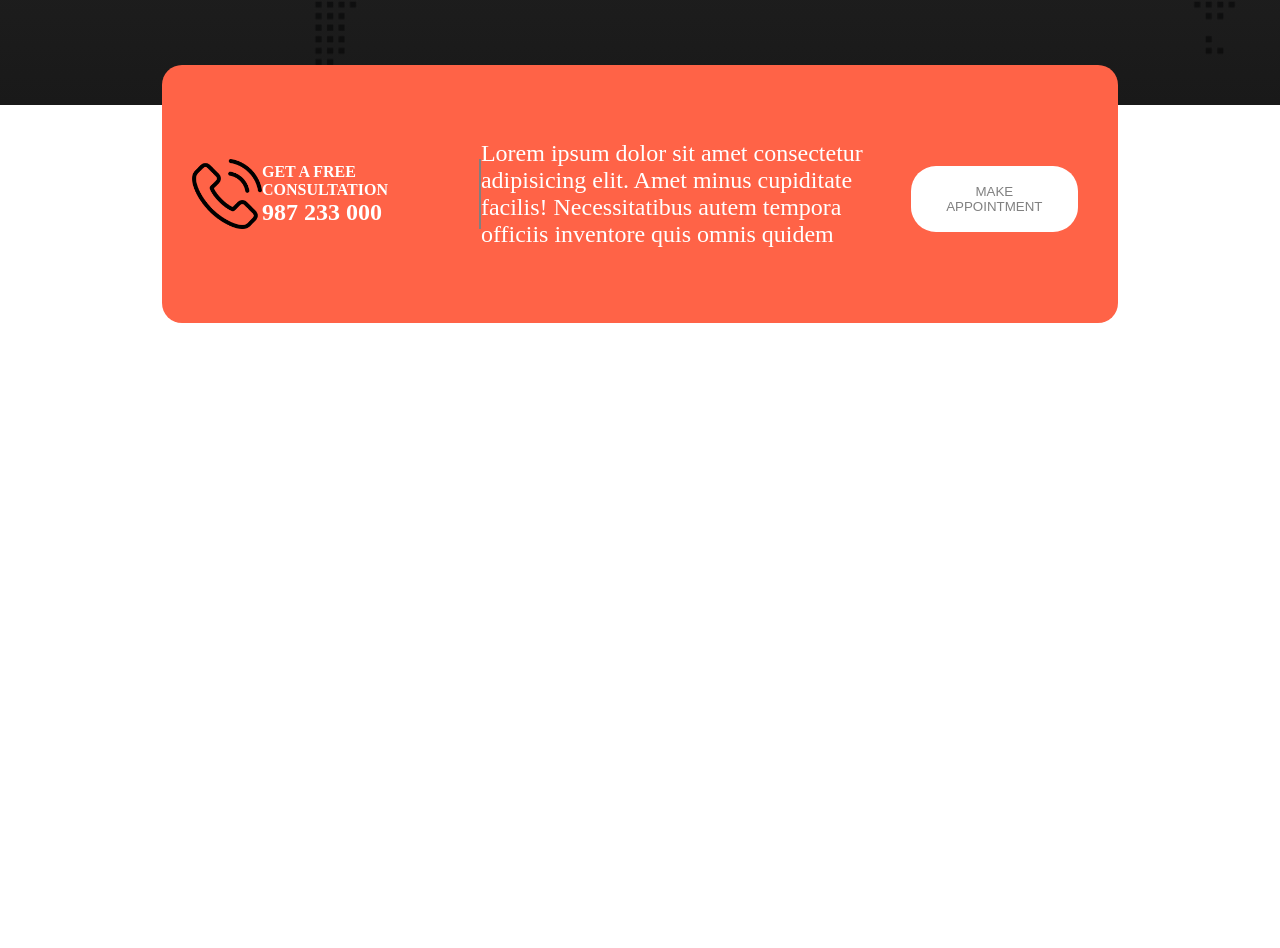
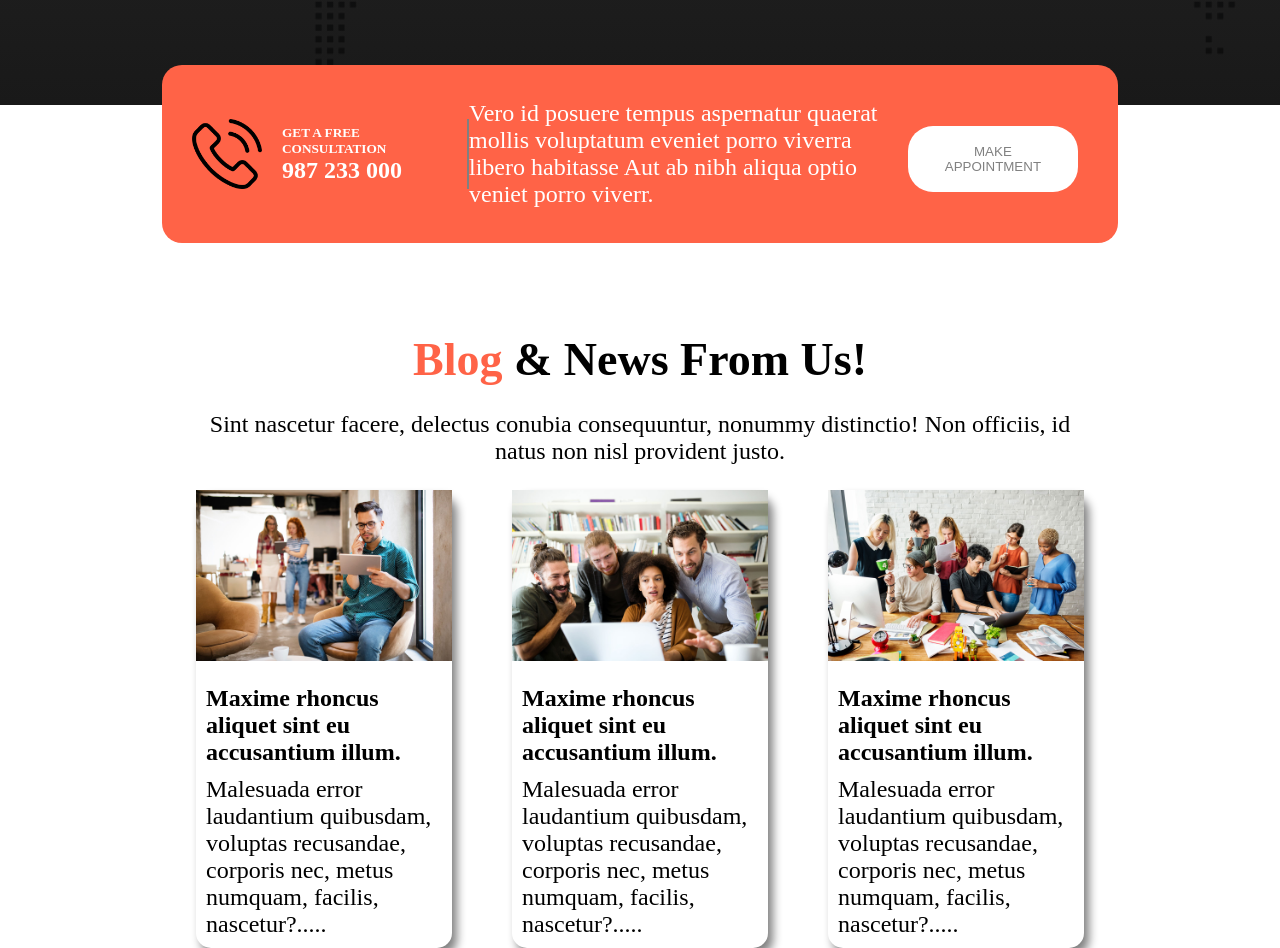
Before and after one commit to rakibaakter/digital-agency, a plain HTML site: page index.html in a window 1280 px wide. Shown: the part 1820-2768 px from the top of the page. Before the commit the page ends 2143 px from the top, so only its background shows below. Drawn offline with Linux system fonts and the light colour scheme.

Commit message:
blog added

```diff
--- a/index.html
+++ b/index.html
@@ -77,16 +77,38 @@
             <div class="appointment-call">
                 <img class="icon-img" src="asset/icons/phone-call.png" alt="" srcset="">
                 <div class="contact">
-                    <h4>GET A FREE CONSULTATION</h4>
-                    <h2>987 233 000</h2>
+                    <h5>GET A FREE CONSULTATION</h5>
+                    <h1>987 233 000</h1>
                 </div>
             </div>
             <div class="appointment-details">
-                <p class="p-primary">Lorem ipsum dolor sit amet consectetur adipisicing elit. Amet minus cupiditate facilis! Necessitatibus autem tempora officiis inventore quis omnis quidem</p>
+                <p class="p-primary">Vero id posuere tempus aspernatur quaerat mollis voluptatum eveniet porro
+                    viverra libero habitasse Aut ab nibh aliqua optio veniet porro viverr.</p>
             </div>
             <button class="primary-btn btn-radius">MAKE APPOINTMENT</button>
         </section>
-
+        <!-- blog section -->
+        <section id="blog-section">
+            <h1 class="title"><span class="primary-color">Blog </span>& News From Us!</h1>
+            <p class="p-primary">Sint nascetur facere, delectus conubia consequuntur, nonummy distinctio! Non officiis, id <br>natus non nisl provident justo.</p>
+            <div class="cards">
+                <div class="card">
+                    <img src="asset/image/blog-1.jpg" alt="" class="card-img">
+                    <h1 class="scale ">Maxime rhoncus aliquet sint eu accusantium illum.</h1>
+                    <p class="p-primary scale">Malesuada error laudantium quibusdam, voluptas recusandae, corporis nec, metus numquam, facilis, nascetur?.....</p>
+                </div>
+                <div class="card">
+                    <img src="asset/image/blog-2.jpg" alt="" class="card-img">
+                    <h1 class="scale">Maxime rhoncus aliquet sint eu accusantium illum.</h1>
+                    <p class="p-primary scale">Malesuada error laudantium quibusdam, voluptas recusandae, corporis nec, metus numquam, facilis, nascetur?.....</p>
+                </div>
+                <div class="card">
+                    <img src="asset/image/blog-3.jpg" alt="" class="card-img">
+                    <h1 class="scale">Maxime rhoncus aliquet sint eu accusantium illum.</h1>
+                    <p class="p-primary scale">Malesuada error laudantium quibusdam, voluptas recusandae, corporis nec, metus numquam, facilis, nascetur?.....</p>
+                </div>
+            </div>
+        </section>
     </main>
 </body>
 </html>
--- a/style.css
+++ b/style.css
@@ -150,7 +150,6 @@
 /* appointment section */
 #appointment-section{
     width: 70%;
-    /* height: 200px; */
     margin: auto;
     margin-top: -40px;
     background-color: tomato;
@@ -158,16 +157,41 @@
     justify-content: space-around;
     align-items: center;
     border-radius: 20px;
-    padding: 50px 30px;
+    padding: 10px 30px;
     color: #fff;
 }
 .appointment-call{
     display: flex;
     align-items: center;
-    justify-content: space-evenly;
+    gap: 20px;
     padding-right: 5px;
     border-right: 2px solid gray;
 }
 .appointment-details{
     width: 50%;
 }
+/* blog-section */
+#blog-section{
+    width: 80%;
+    margin: auto;
+    margin-top:90px ;
+    text-align: center;
+}
+.cards{
+    display: flex;
+    justify-content: center;
+    gap: 60px;
+    text-align: left;
+}
+.card{
+    width: 25%;
+    border-radius: 15px;
+    box-shadow: 5px 7px 10px gray;
+}
+.card-img{
+    width: 100%;
+    margin-bottom: 10px ;
+}
+.scale{
+    margin: 10px;
+}
```
